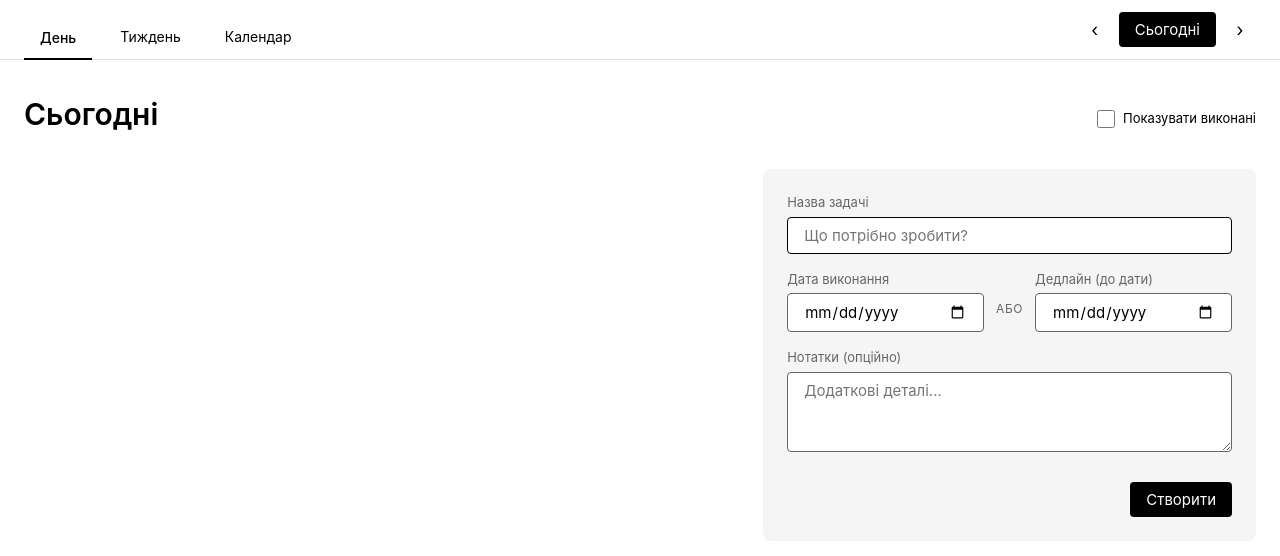
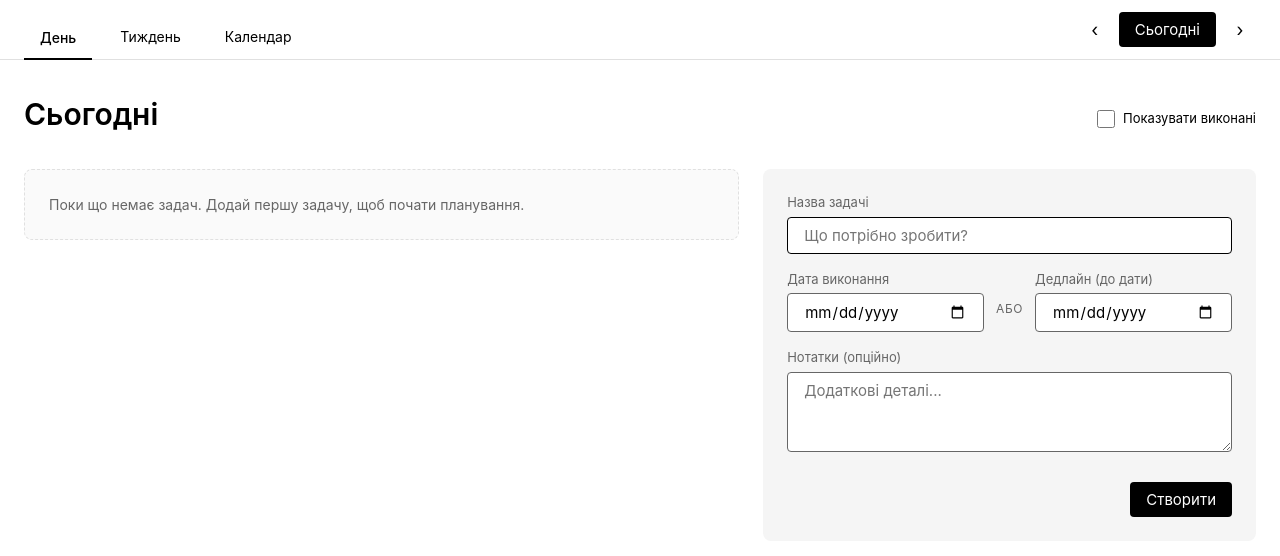
Before and after one commit to ArmenAivazian/ideal-planner, a React (Vite) app: page / in a window 1280 px wide. Shown: the top 556 px of the page. Built offline with nearby package versions, Linux system fonts and the light colour scheme.

Commit message:
Implement empty state for TodayPage when no tasks are available; add styling for empty state message in TodayPage.css.

```diff
--- a/src/pages/TodayPage.css
+++ b/src/pages/TodayPage.css
@@ -76,9 +76,18 @@
     grid-area: form;
   }
 
-  .today-page__content {
-    grid-area: list;
-  }
+.today-page__content {
+  grid-area: list;
+}
+
+.today-page__empty {
+  padding: 24px;
+  border: 1px dashed #e0e0e0;
+  border-radius: 8px;
+  color: #666666;
+  font-size: 14px;
+  background-color: #fafafa;
+}
 
   .today-page__form--hidden {
     display: block;
--- a/src/pages/TodayPage.tsx
+++ b/src/pages/TodayPage.tsx
@@ -182,6 +182,15 @@ export const TodayPage: React.FC<TodayPageProps> = ({
         </div>
 
         <div className="today-page__content">
+          {tasks.overdue.length === 0 &&
+          tasks.scheduled.length === 0 &&
+          tasks.deadlines.length === 0 &&
+          tasks.backlog.length === 0 ? (
+            <div className="today-page__empty">
+              Поки що немає задач. Додай першу задачу, щоб почати планування.
+            </div>
+          ) : (
+            <>
               <TaskSection
                 title="Протерміновані"
                 tasks={tasks.overdue}
@@ -214,6 +223,8 @@ export const TodayPage: React.FC<TodayPageProps> = ({
                 onEdit={handleEdit}
                 onDelete={handleDelete}
               />
+            </>
+          )}
         </div>
       </div>
     </div>
```
Lines whose indentation alone changed are shown as unchanged.
